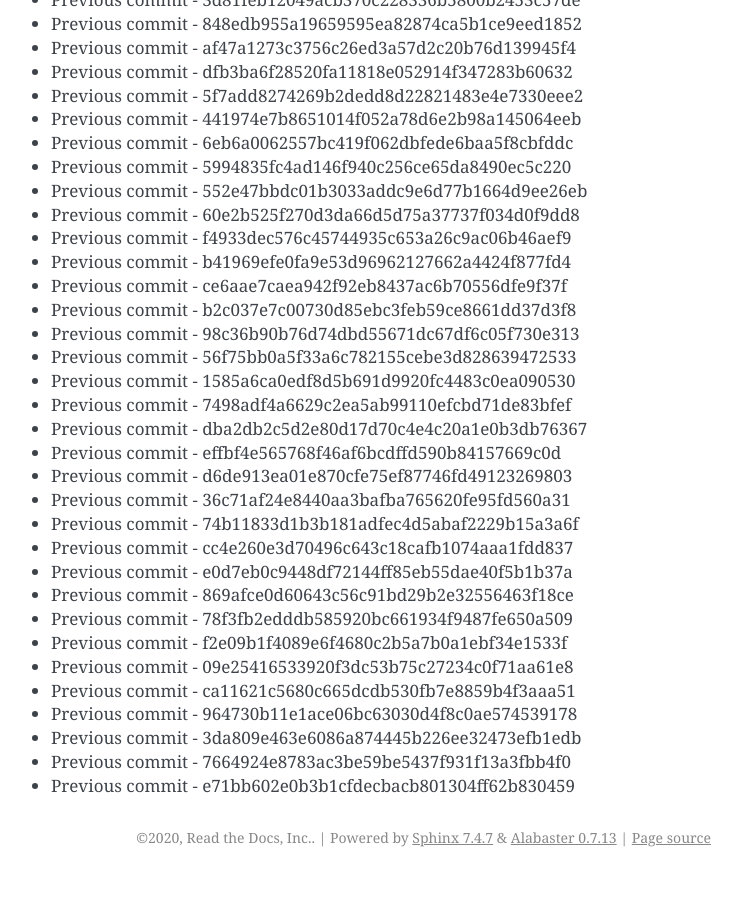
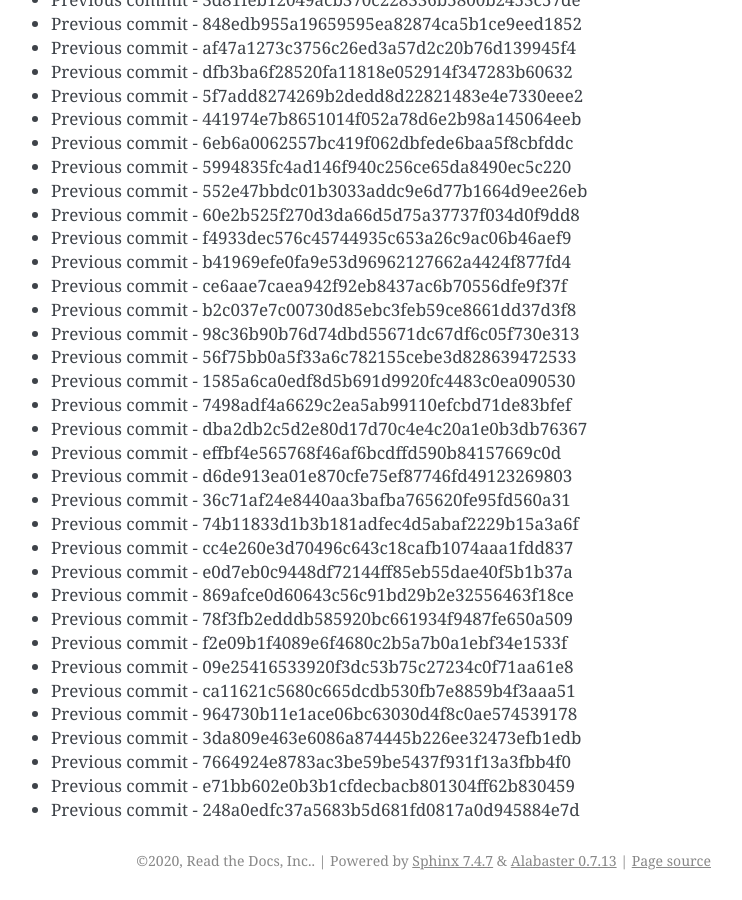
Before and after one commit to readthedocs/rtd-git-stresstest, a Sphinx documentation site: the page built from docs/updates.rst, in a window 1280 px wide and 900 px high, scrolled down 95557 px. Shown: the whole window, without its empty margins (399-1141 px from the left). Built offline with Sphinx 7.4.7, drawn with Linux system fonts in a browser that asks for light colours; before the commit the page ends 96434 px from its top, so only the background shows below that.

Commit message:
Generating commit from previous: 248a0edfc37a5683b5d681fd0817a0d945884e7d

```diff
--- a/docs/updates.rst
+++ b/docs/updates.rst
@@ -4047,3 +4047,4 @@ It can be tested for any performance characteristics.
 * Previous commit - 3da809e463e6086a874445b226ee32473efb1edb
 * Previous commit - 7664924e8783ac3be59be5437f931f13a3fbb4f0
 * Previous commit - e71bb602e0b3b1cfdecbacb801304ff62b830459
+* Previous commit - 248a0edfc37a5683b5d681fd0817a0d945884e7d
```
